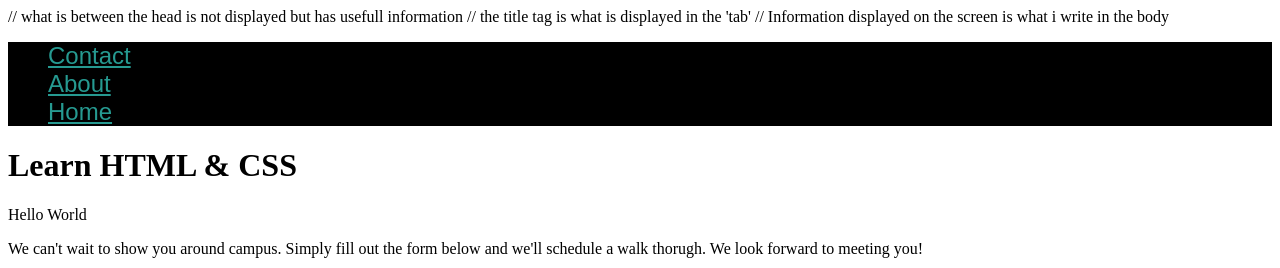
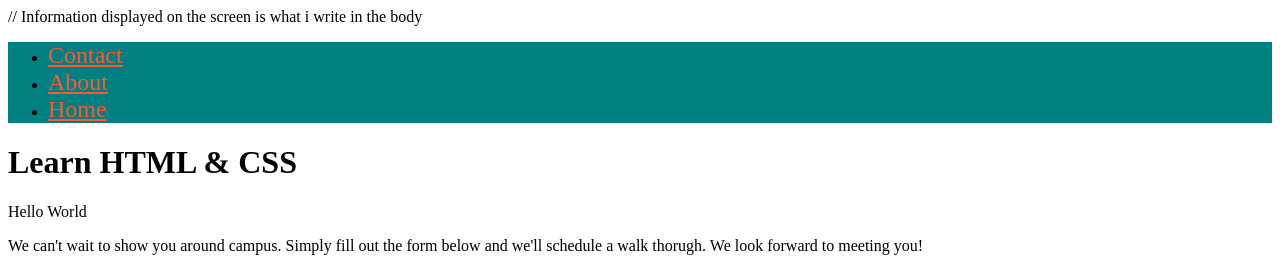
Before and after one commit to jpinckney/Coding-at-work, a plain HTML site: page index.html in a window 1280 px wide. Shown: the top 268 px of the page. Drawn offline with Linux system fonts and the light colour scheme.

Commit message:
added proper comment syntax to index.html

```diff
--- a/style.css
+++ b/style.css
@@ -1,8 +1,8 @@
 a {
-    color:#269A91;
+    color: #FF5733;
     font-size: 24px;
-    font-family: sans-serif;
+    font-family: 'Times New Roman', Times, serif;
 }
 ul {
-    background-color: black;
+    background-color: teal;
 }
```
Also changed, not shown: index.html (+2 -2 lines).
